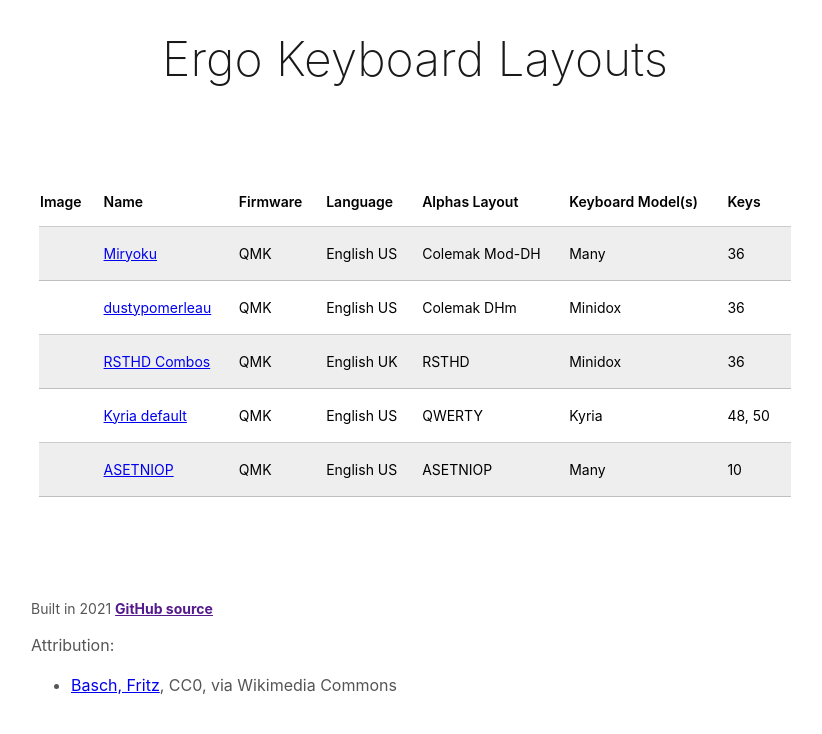
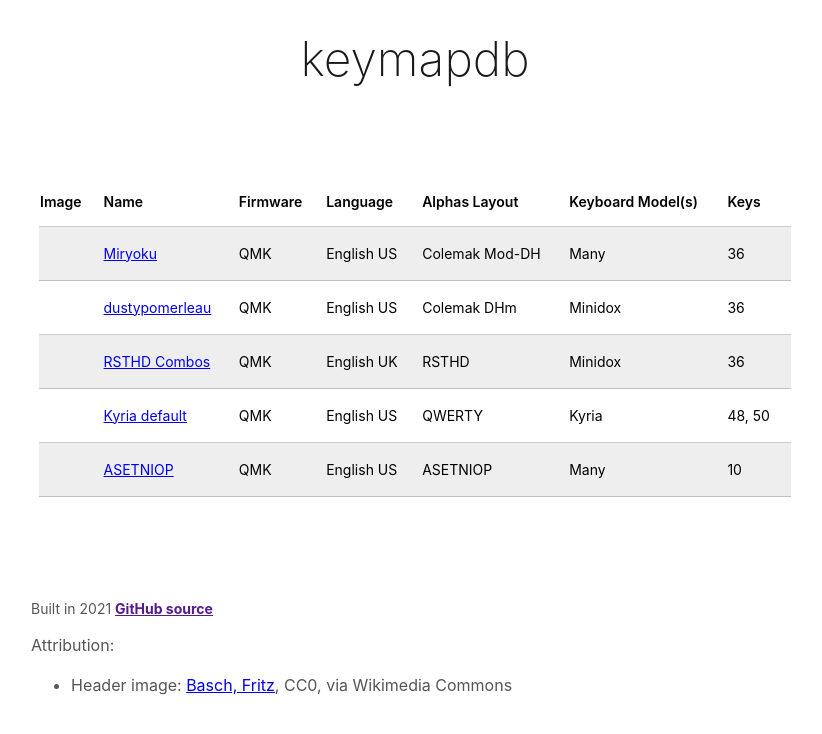
Before and after one commit to mathias/keymapdb, an Eleventy site: page index.html in a window 1280 px wide. Shown: the part 270-1004 px from the top of the page, without its empty margins (225-1047 px from the left). Built offline with nearby package versions, Linux system fonts and the light colour scheme; Eleventy itself is replaced by a stand-in of ours; files that its build step writes are made by us from their sources.

Commit message:
Rename on layout

```diff
--- a/_includes/layout.njk
+++ b/_includes/layout.njk
@@ -1,5 +1,5 @@
 ---
-title: Ergo Keyboard Layouts
+title: keymapdb
 ---
 
 <!DOCTYPE html>
@@ -32,7 +32,7 @@ title: Ergo Keyboard Layouts
           <div class="lh-copy tl">
             <span>Attribution:</span>
             <ul>
-              <li><a href="https://commons.wikimedia.org/wiki/File:Internationale_Vakbeurs_voor_kantoorbenodigdheden_JFABO_te_Wenen_stoel_voor_sec,_Bestanddeelnr_925-5249_(cropped).jpg">Basch, Fritz</a>, CC0, via Wikimedia Commons</li>
+              <li>Header image: <a href="https://commons.wikimedia.org/wiki/File:Internationale_Vakbeurs_voor_kantoorbenodigdheden_JFABO_te_Wenen_stoel_voor_sec,_Bestanddeelnr_925-5249_(cropped).jpg">Basch, Fritz</a>, CC0, via Wikimedia Commons</li>
             </ul>
           </div>
         </div>
```
